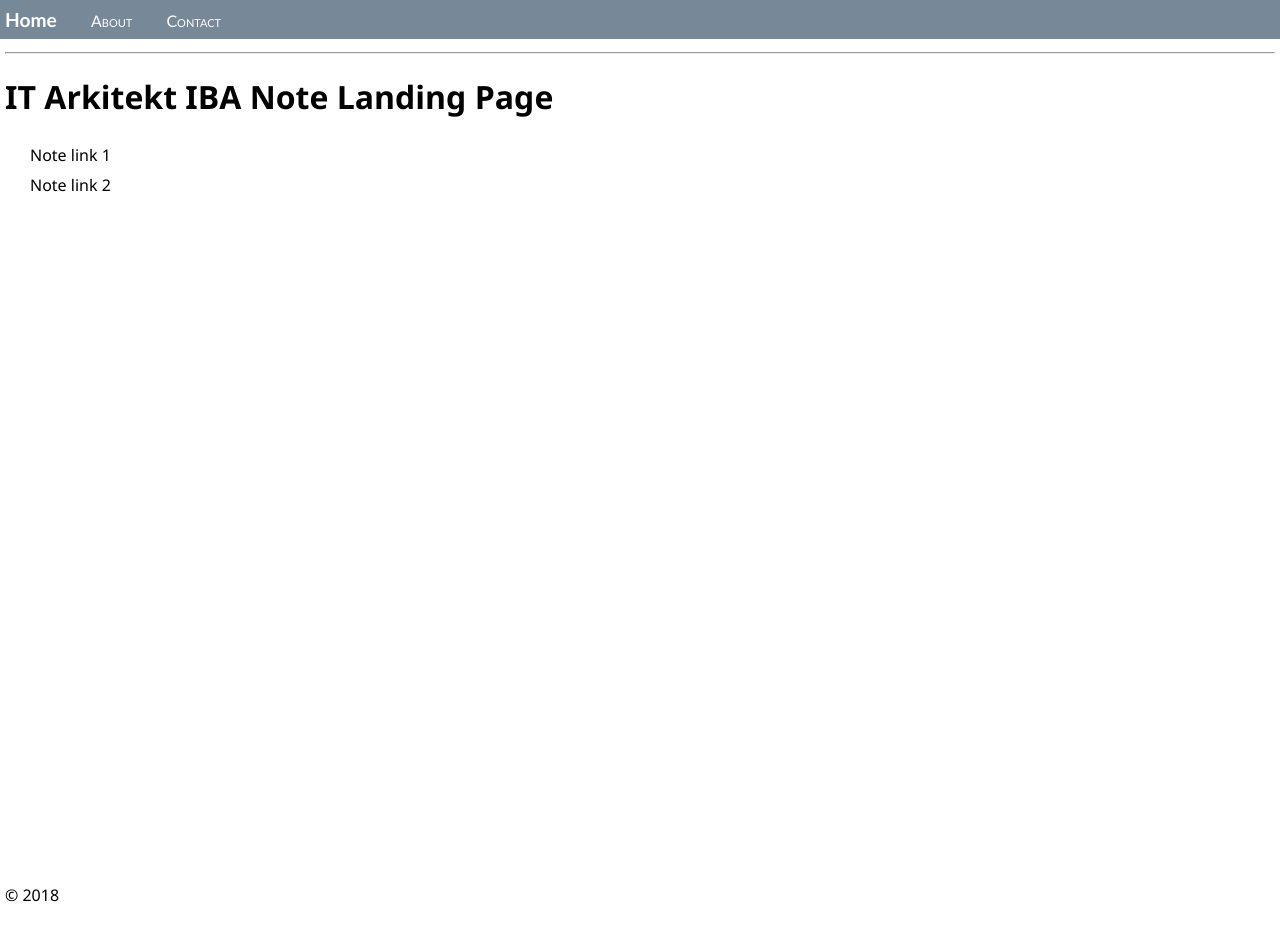
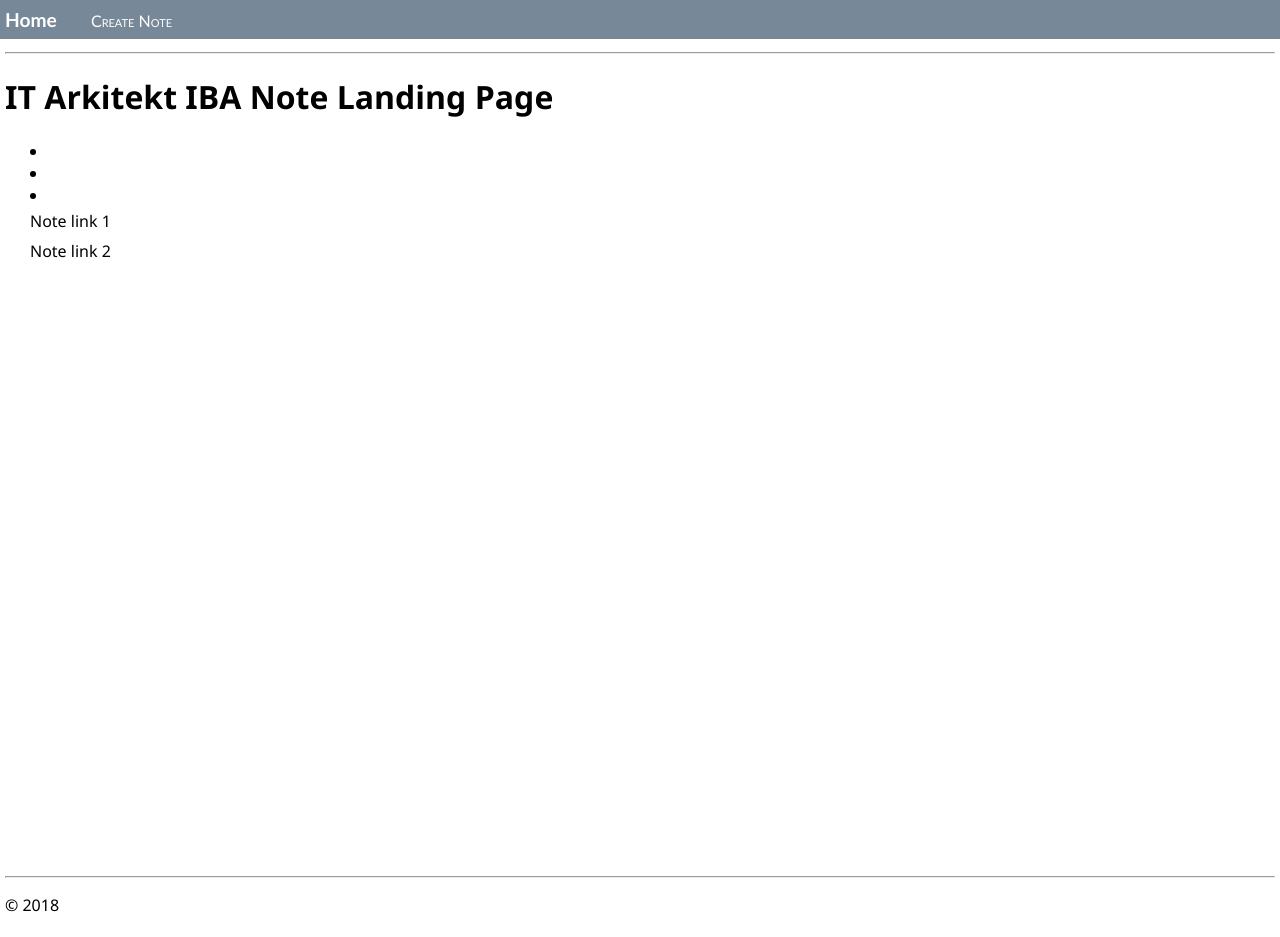
Before and after one commit to PBI22/Agil-Flask-Note-Projekt, a Flask app: page / in a window 1280 px wide. Before the commit the page ends 902 px from the top, so only its background shows below. Run offline with Flask 3, Linux system fonts and the light colour scheme.

Commit message:
layout.html og home.html ændret

```diff
--- a/hello_app/templates/home.html
+++ b/hello_app/templates/home.html
@@ -6,7 +6,10 @@
 <hr/>
 <h1>IT Arkitekt IBA Note Landing Page</h1>
 <div class="resources">
-    <p>Note link 1</p>
-    <p>Note link 2</p>
+    {%for i in range(0, len)%}
+        <li>{{notes[i]}}</li>
+    {%endfor%}
+<p>Note link 1</p>
+<p>Note link 2</p>
 </div>
 {% endblock %}
--- a/hello_app/templates/layout.html
+++ b/hello_app/templates/layout.html
@@ -2,20 +2,27 @@
 <html>
     <head>
         <meta charset="utf-8" />
-        <title>{% block title %}{% endblock %}</title>
+        <title>{% block title %}
+
+            {% endblock %}</title>
         <link rel="stylesheet" type="text/css" href="{{ url_for('static', filename='site.css') }}"  />
+        {% block head %}
+
+            {% endblock %}
     </head>
 
     <body>
         <div class="navbar">
             <a href="{{ url_for('home') }}" class="navbar-brand">Home</a>
-            <a href="{{ url_for('about') }}" class="navbar-item">About</a>
-            <a href="{{ url_for('contact') }}" class="navbar-item">Contact</a>
+           <!-- <a href="{{ url_for('about') }}" class="navbar-item">About</a> -->
+            <a href="{{ url_for('create') }}" class="navbar-item">Create Note</a>
         </div>
 
         <div class="body-content">
             {% block content %}
+
             {% endblock %}
+            <hr/>
             <footer>
                 <p>&copy; 2018</p>
             </footer>
--- a/hello_app/views.py
+++ b/hello_app/views.py
@@ -1,10 +1,22 @@
 from datetime import datetime
-from flask import Flask, render_template
+from flask import Flask, render_template, json
 from . import app
+
+# Opening JSON file
+f = open('note.json')
+
+# returns JSON object as
+# a dictionary
+notes = json.load(f)
+
+# Iterating through the json
+# list
+for i in notes:
+    print(i)
 
 @app.route("/")
 def home():
-    return render_template("home.html")
+    return render_template("home.html", len = len(notes), notes = notes)
 
 @app.route("/about/")
 def about():
```
